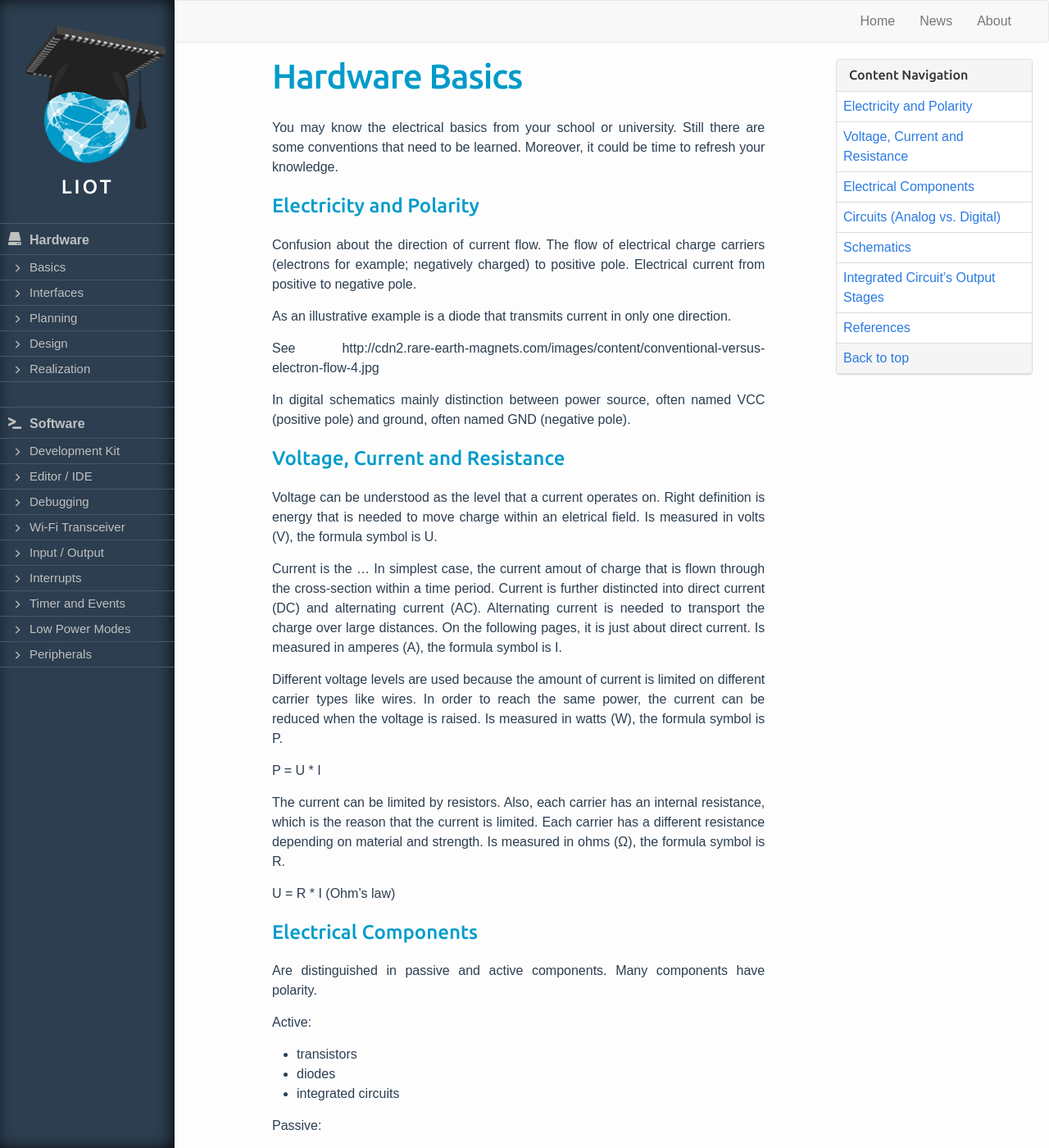
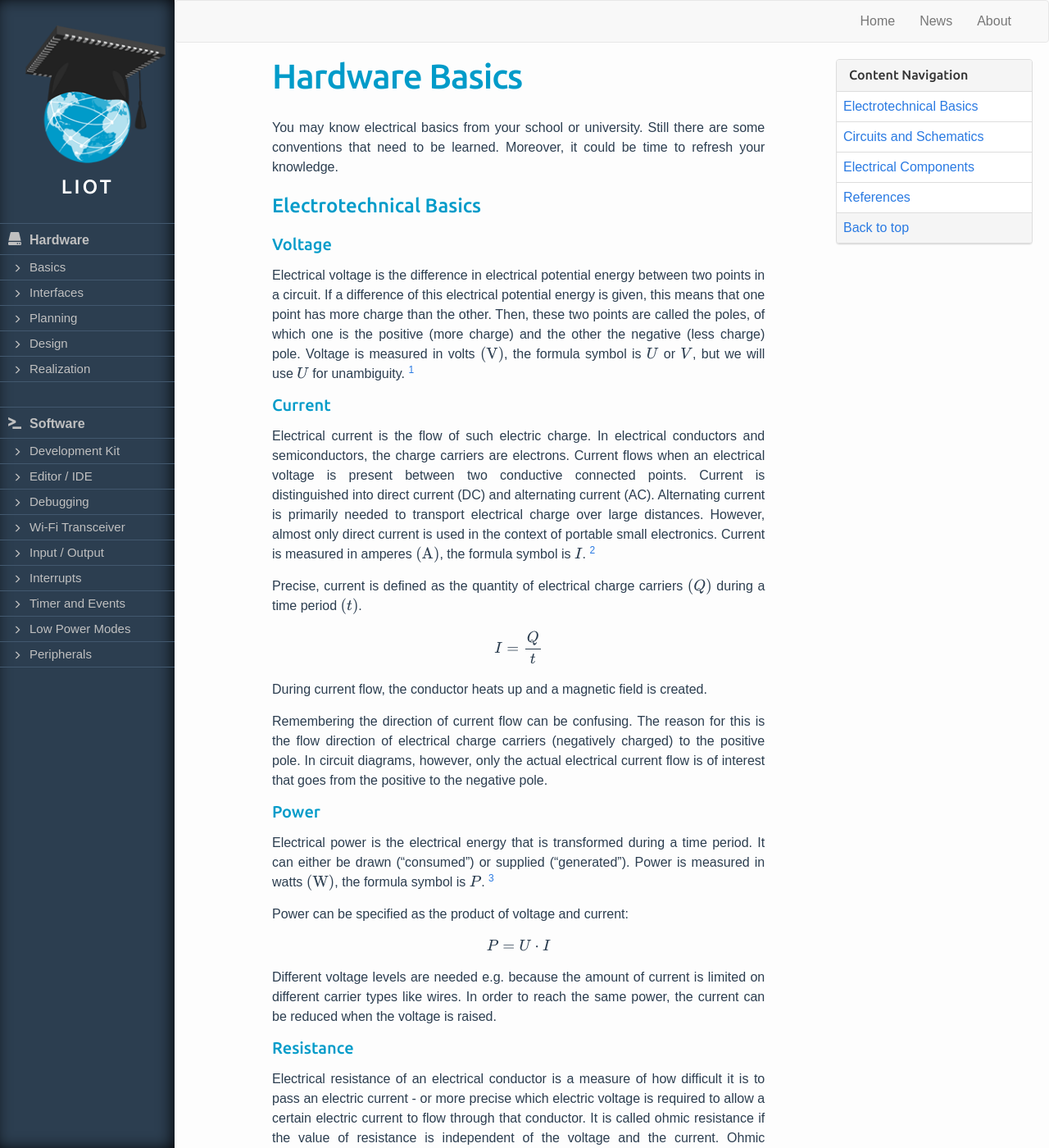
Before and after one commit to learn-internet-of-things/learn-internet-of-things.github.io, a Jekyll site: the page built from page/hardware/01-basics.md, in a window 1280 px wide and 1400 px high. Shown: the whole window at 82% size. Built offline with Jekyll 4.4.1, drawn with Linux system fonts in a browser that asks for light colours; nearby versions of some CDN libraries; formulas are drawn with MathJax 3; some of the changed text lies outside the part shown.

Commit message:
WIP: Hardware basics and interfaces

```diff
--- a/_includes/head.html
+++ b/_includes/head.html
@@ -15,6 +15,8 @@
     <script src="https://maxcdn.bootstrapcdn.com/bootstrap/3.3.6/js/bootstrap.min.js"></script>
     <!-- JQuery UI -->
     <script src="https://code.jquery.com/ui/1.12.0/jquery-ui.js"></script>
+    <!-- MathJax Latex Support -->
+    <script src="https://cdn.mathjax.org/mathjax/latest/MathJax.js?config=TeX-AMS-MML_HTMLorMML" type="text/javascript"></script>
 
     <!-- Library to let images popout for a nicer view -->
     <script type="text/javascript" src="/assets/fancybox/lib/jquery.mousewheel-3.0.6.pack.js"></script>
--- a/page/hardware/01-basics.md
+++ b/page/hardware/01-basics.md
@@ -4,80 +4,109 @@
 permalink: /hardware/basics/
 ---
 
-
-You may know the electrical basics from your school or university.
+You may know electrical basics from your school or university.
 Still there are some conventions that need to be learned.
 Moreover, it could be time to refresh your knowledge.
 
+Electrotechnical Basics
+-----------------------
 
-Electricity and Polarity
-------------------------
+### Voltage
 
-Confusion about the direction of current flow.
-The flow of electrical charge carriers (electrons for example; negatively charged) to positive pole.
-Electrical current from positive to negative pole.
+Electrical voltage is the difference in electrical potential energy between two points in a circuit.
+If a difference of this electrical potential energy is given, this means that one point has more charge than the other.
+Then, these two points are called the poles, of which one is the positive (more charge) and the other the negative (less charge) pole.
+Voltage is measured in volts $$(\text{V})$$, the formula symbol is $$U$$ or $$V$$, but we will use $$U$$ for unambiguity.
+[^voltage]
 
-As an illustrative example is a diode that transmits current in only one direction.
+### Current
 
-See http://cdn2.rare-earth-magnets.com/images/content/conventional-versus-electron-flow-4.jpg
+Electrical current is the flow of such electric charge.
+In electrical conductors and semiconductors, the charge carriers are electrons.
+Current flows when an electrical voltage is present between two conductive connected points.
+Current is distinguished into direct current (DC) and alternating current (AC).
+Alternating current is primarily needed to transport electrical charge over large distances.
+However, almost only direct current is used in the context of portable small electronics.
+Current is measured in amperes $$(\text{A})$$, the formula symbol is $$I$$.
+[^current]
 
-In digital schematics mainly distinction between power source, often named VCC (positive pole) and ground, often named GND (negative pole).
+Precise, current is defined as the quantity of electrical charge carriers $$(Q)$$ during a time period $$(t)$$.
+
+$$
+I = \frac{Q}{t}
+$$
+
+During current flow, the conductor heats up and a magnetic field is created.
+
+Remembering the direction of current flow can be confusing.
+The reason for this is the flow direction of electrical charge carriers (negatively charged) to the positive pole.
+In circuit diagrams, however, only the actual electrical current flow is of interest that goes from the positive to the negative pole.
+
+### Power
+
+Electrical power is the electrical energy that is transformed during a time period.
+It can either be drawn ("consumed") or supplied ("generated").
+Power is measured in watts $$(\text{W})$$, the formula symbol is $$P$$.
+[^power]
+
+Power can be specified as the product of voltage and current:
+
+$$
+P = U \cdot I
+$$
+
+Different voltage levels are needed e.g. because the amount of current is limited on different carrier types like wires.
+In order to reach the same power, the current can be reduced when the voltage is raised.
+
+### Resistance
+
+Electrical resistance of an electrical conductor is a measure of how difficult it is to pass an electric current - or more precise which electric voltage is required to allow a certain electric current to flow through that conductor.
+It is called ohmic resistance if the value of resistance is independent of the voltage and the current.
+Ohmic resistance is measured in ohms $$(\Omega)$$, the formula symbol is $$R$$.
+[^resistance]
+
+The resistance of a conductor can be calculated with the specific electrical resistance $$(\rho)$$ of the material depending on the temperature, the cross sectional area $$(A)$$ and the length $$(l)$$.
+
+$$
+R = \rho \cdot \frac{l}{A}
+$$
+
+### Ohm's law
+
+Ohm's law states that voltage, current, and resistance are related as follows.
+[^ohmslaw]
+
+$$
+U = R \cdot I
+$$
+
+Since the formula can also easily be changed to an equation for $$R$$ and $$I$$, it can be applied in many ways.
+Strictly speaking, this formula is only true on a small scale and for a few substances, however it can be used for a basic understanding of the correlation of voltage, current and resistance.
+
+### Capacitance
+
+Electrical capacitance is the ability of a body to store an electrical charge.
+It is not to be confused with electric charge of which is spoken in the case of (rechargeable) batteries.
+Capacitance is measured in farad $$(\text{F})$$, the formula symbol is $$C$$.
+[^capacitance]
+
+The electrical capacitance between two electrically conductive bodies is equal to the quotient of the charge quantity $$(Q)$$ stored on these conductors, and the electrical voltage between them $$(U)$$:
+
+$$
+C = \frac{Q}{U}
+$$
+
+### Magnetism
+
+TBD
+
+### Impedance
+
+TBD
 
 
-Voltage, Current and Resistance
--------------------------------
-
-Voltage can be understood as the level that a current operates on.
-Right definition is energy that is needed to move charge within an eletrical field.
-Is measured in volts (V), the formula symbol is U.
-
-Current is the ...
-In simplest case, the current amout of charge that is flown through the cross-section within a time period.
-Current is further distincted into direct current (DC) and alternating current (AC).
-Alternating current is needed to transport the charge over large distances.
-On the following pages, it is just about direct current.
-Is measured in amperes (A), the formula symbol is I.
-
-Different voltage levels are used because the amount of current is limited on different carrier types like wires.
-In order to reach the same power, the current can be reduced when the voltage is raised.
-Is measured in watts (W), the formula symbol is P.
-
-P = U * I
-
-The current can be limited by resistors.
-Also, each carrier has an internal resistance, which is the reason that the current is limited.
-Each carrier has a different resistance depending on material and strength.
-Is measured in ohms (Ω), the formula symbol is R.
-
-U = R * I (Ohm's law)
-
-
-Electrical Components
----------------------
-
-Are distinguished in passive and active components.
-Many components have polarity.
-
-Active:
-
-* transistors
-* diodes
-* integrated circuits
-
-Passive:
-
-* resistors
-* wires
-* motors
-* generators
-* batteries
-* switches
-* relays
-* transformers
-
-
-Circuits (Analog vs. Digital)
------------------------------
+Circuits and Schematics
+-----------------------
 
 Today mainly digital.
 
@@ -88,27 +117,103 @@
 Importance of some components changed.
 Resistor mainly used for current limitation and logic level definition.
 
-Schematics
-----------
+How to read...
+[^network]
 
-How to read...
+Electrical Components
+---------------------
 
+Electrical components can be distinguished according to different characteristics.
+Thus, for example, it can also be distinguished between ideal and real components or analog and digital components.
+Most commonly, however, a distinction is made between active and passive components.
 
-Integrated Circuit's Output Stages
-----------------------------------
+Passive components are characterized by the fact that they have no amplifier effect and do not have a control function.
+Active components, on the other hand, can provide a signal with more power compared to the received signal, or allow control.
+For this purpose, they draw auxiliary energy from an additional power supply or generate electrical energy themselves.
+[^component]
 
-![Push-Pull](/media/hardware/basics/push-pull.png)
+The following list provides an overview of typical and important components in the context of embedded systems and the Internet of Things.
 
-![Tristate](/media/hardware/basics/tristate.png)
+### Power Sources (active)
 
-![Open-Collector](/media/hardware/basics/open-collector.png)
+Power sources are active components as they provide energy to a circuit.
+For mobile devices, many different types of (rechargeable) batteries that provide direct current (DC) are the state of the art.
+Stationary devices, on the other hand, can be powered by a power supply that that converts alternating current (AC) from the electrical grid to direct current (DC).
+Depending on the application area and the environment, however, other power sources such as solar cells are also conceivable.
+
+In digital schematics mainly distinction between power source, often named VCC (positive pole) and ground, often named GND (negative pole).
+
+### Resistors (passive)
+
+Wires just like resistors, ...
+
+### Capacitors (passive)
+
+### Inductors (passive)
+
+### Transistors (active)
+
+### Diodes (active)
+
+Diode
+Schottky Diode
+Light-emitting diode (LED)
+Photodiode
+
+As an illustrative example is a diode that transmits current in only one direction.
+See http://cdn2.rare-earth-magnets.com/images/content/conventional-versus-electron-flow-4.jpg
+
+### Integrated Circuits (active)
+
+Regulators
+Logic Gates
+Sensors
+
+### Displays (active)
+
+E-Ink for mobile devices.
+LED and LCD displays for stationary devices.
+
+### Other Components
+
+* motors
+* generators
+* switches
+* relays
+* transformers
 
 
 References
 ----------
+
+[^voltage]: <https://en.wikipedia.org/wiki/Voltage>
+
+[^current]: <https://en.wikipedia.org/wiki/Electric_current>
+
+[^power]: <https://en.wikipedia.org/wiki/Electric_power>
+
+[^resistance]: <https://en.wikipedia.org/wiki/Electrical_resistance_and_conductance>
+
+[^ohmslaw]: <https://en.wikipedia.org/wiki/Ohm's_law>
+
+[^capacitance]: <https://en.wikipedia.org/wiki/Capacitance>
+
+[^network]: <https://en.wikipedia.org/wiki/Electrical_network>
+
+[^component]: <https://en.wikipedia.org/wiki/Electronic_component>
+
+[^]: <>
+
+<!---
+
+https://learn.sparkfun.com/tutorials/voltage-current-resistance-and-ohms-law
 
 https://learn.sparkfun.com/tutorials/what-is-electricity
 
 https://learn.sparkfun.com/tutorials/voltage-current-resistance-and-ohms-law
 
 https://www.mikrocontroller.net/articles/Ausgangsstufen_Logik-ICs
+
+http://rn-wissen.de/wiki/index.php/Abblockkondensator#Welchen_Kondensatortyp_verwenden.3F
+
+--->
```
Also changed, not shown: page/hardware/02-interfaces.md (+15 -6 lines), page/hardware/03-planning.md (+8 -5 lines), Gemfile.lock.
